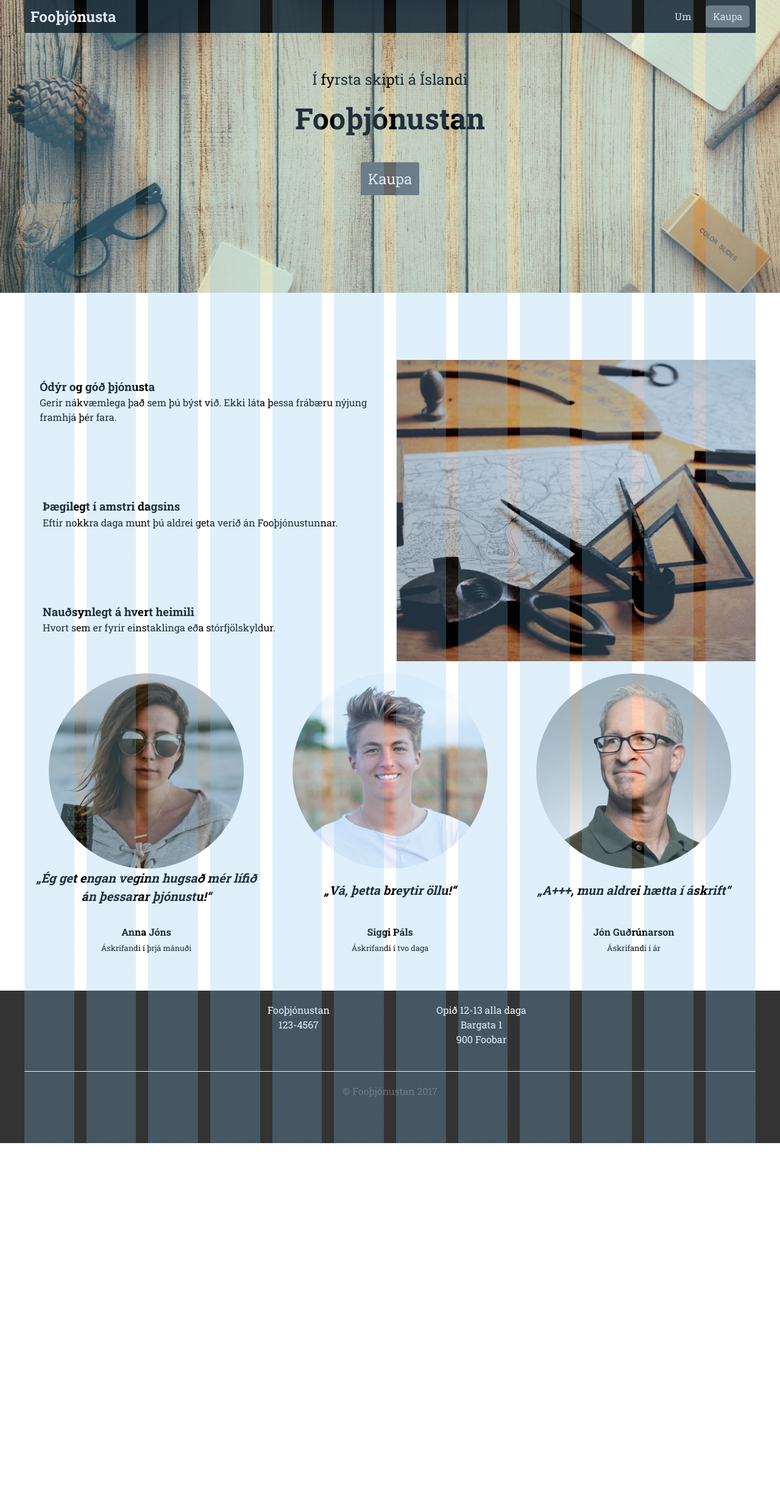
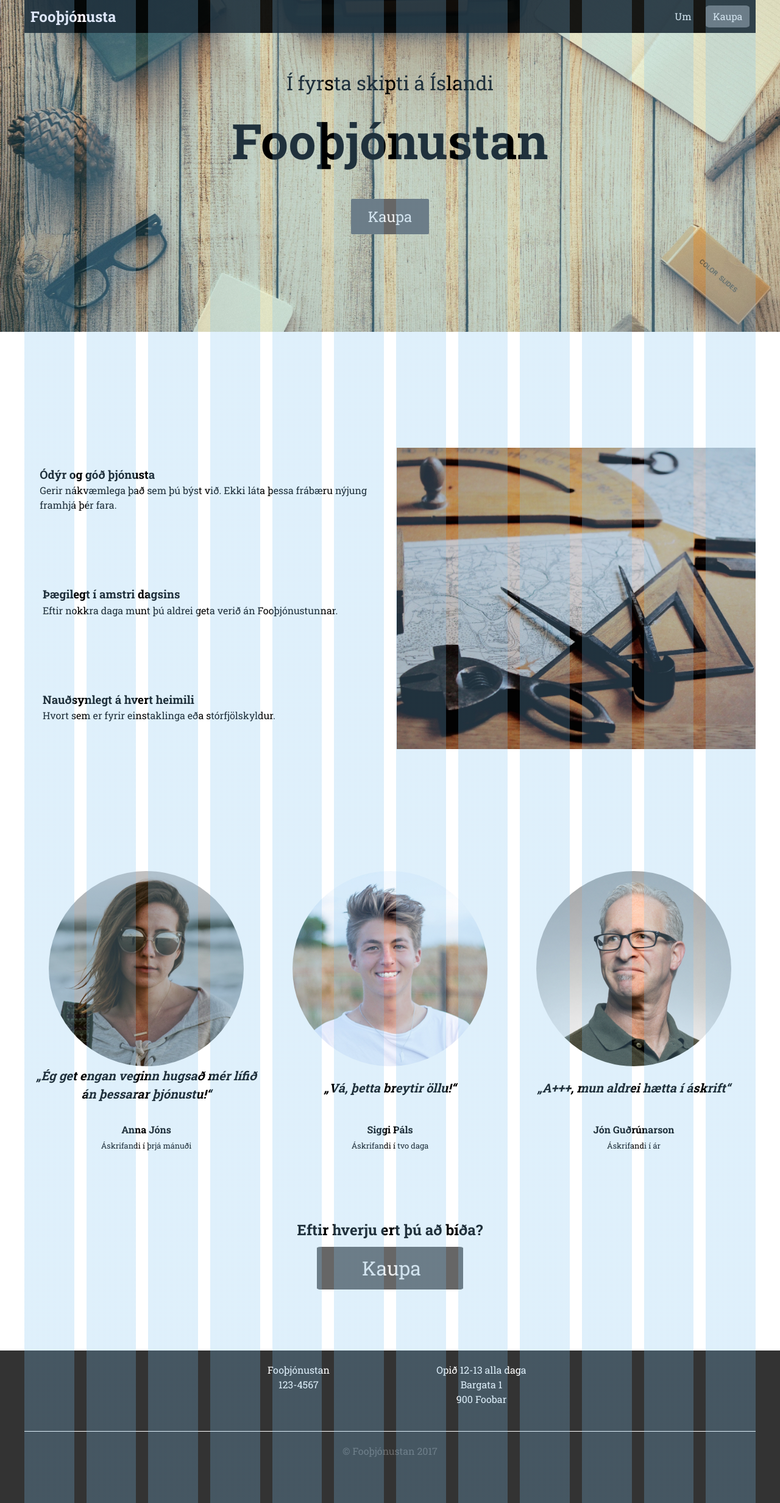
Before and after one commit to MadSuperSheep/Verkefni-7, a website: page main/index.html in a window 1280 px wide. Shown: the whole page at 61% size. Before the commit the page ends 1874 px from the top, so only its background shows below. Drawn offline with Linux system fonts and the light colour scheme.

Commit message:
indexglens
já

```diff
--- a/main/index.html
+++ b/main/index.html
@@ -26,7 +26,7 @@
   <header class="header header__1">
     <h1 class="heading heading__one">Í fyrsta skipti á Íslandi</h1>
     <h2 class="heading heading__two">Fooþjónustan</h2>
-    <button class="button button--normal">Kaupa</button>
+    <a class="button button--normal" href="buy.html">Kaupa</a>
   </header>
 
   <main>
@@ -83,6 +83,11 @@
         </div>
       </div>
     </div>
+
+    <div class="forsida forsida__bida">
+      <h3 class="heading heading__ibottom">Eftir hverju ert þú að bíða?</h3>
+      <a class="button button--big" href="buy.html">Kaupa</a>
+    </div>
   </main>
   <footer class="footer">
     <div class="row footer__content">
--- a/scss/button.scss
+++ b/scss/button.scss
@@ -2,68 +2,83 @@
 
 .button { //eiginlega allt tekið frá verkefni 6
 
-  display: inline-block;
-
-  margin: 0;
-  padding: 10px 5px;
+  background-color: #666;
   border: 1px solid #666;
   border-radius: 2px;
-  width: 100%;
-  max-width: 256px;
-
-  overflow: hidden;
-  text-overflow: ellipsis;
-  white-space: nowrap;
-
   color: #eee;
-  background-color: #666;
-
+  cursor: pointer;
+  display: inline-block;
   font-family: "Roboto Slab"; //aukafont?
   font-size: 1rem;
-
+  margin: 0;
+  max-width: 256px;
+  overflow: hidden;
+  padding: 10px 5px;
+  text-align: center;
   text-decoration: none;
-  text-align: center;
-
-  cursor: pointer;
-
+  text-overflow: ellipsis;
   transition: background-color 500ms ease;
+  white-space: nowrap;
+  width: 100%;
 
   &:hover {
+    background-color: #333;
     color: #eee;
-    background-color: #333;
+  }
+
+  @keyframes visible {
+    0% {
+      opacity: 0;
+    }
+
+    100% {
+      opacity: 1;
+    }
   }
 
   &--normal {
+    animation: 2s ease 3s 1 forwards visible;
+    font-size: 1.5rem;
     margin: auto;
+    margin-bottom: 10rem;
     margin-top: 2rem;
-    margin-bottom: 10rem;
-    width: 6rem;
-    font-size: 1.5rem;
+    opacity: 0;
+    width: 8rem;
   }
 
   &--nav {
+    border-radius: 10%;
+    font-size: 1rem;
+    height: 10%;
+    margin: 0;
     max-height: 80%;
-    margin: 0;
+    padding: 5px;
     width: 5rem;
-    font-size: 1rem;
-    border-radius: 10%;
-    height: 10%;
-    padding: 5px;
 
     &__2 {
       background-color: transparent;
+      border: 0;
       max-width: 75px;
-      border: none;
 
 
-    &:hover {
-      background-color: transparent;
+      &:hover {
+        background-color: transparent;
+      }
     }
-  }
 }
 
   &--buy {
+    border-radius: 5px;
     margin: auto;
-    border-radius: 5px;
+  }
+
+  &--big {
+    border-radius: 3%;
+    font-size: 2rem;
+    margin: auto;
+    margin-bottom: $gutter * 5;
+    max-width: $max-width-three - 160px;
+    padding-left: 10px;
+    width: 100%;
   }
 }
--- a/scss/forsida.scss
+++ b/scss/forsida.scss
@@ -5,7 +5,7 @@
   flex-direction: row;
 
   &__slagordflex {
-    margin: $gutter 0;
+    margin: $gutter * 5 0 $gutter * 10;
     @media (max-width: 600px) { //lóðrétt þegar viewport er minna en 600px
       flex-direction: column;
     }
@@ -35,42 +35,46 @@
 
   &__profilemyndir { //container fyrir allt profiledót
     box-sizing: border-box;
-    width: 100%;
     flex-wrap: wrap;
     justify-content: space-between;
+    width: 100%;
   }
 
   &__profileflex { //container fyrir hvert og eitt profiledót. Flex element í profilemyndir.
+    align-items: center;
+    border-collapse: collapse;
     box-sizing: border-box;
-    //border: 2px solid black;
-    border-collapse: collapse;
-    align-items: center;
     flex: 1;
     flex-direction: column;
     height: 100%;
+    padding-bottom: $gutter * 3;
     width: 100%;
-    padding-bottom: $gutter * 3;
   }
 
   &__profiletexti {
     box-sizing: border-box;
     flex: 1;
     flex-direction: column;
+    max-height: 180px;
     max-width: 95%;
     min-height: 180px;
-    max-height: 180px;
+    position: relative;
     text-align: center;
-    position: relative;
 
     @media (max-width: 600px) {
+      max-height: 140px;
       min-height: 140px;
-      max-height: 140px;
     }
 
     @media (min-width: 680px) { //svo sé ekki of mikið bil og clumpist ekki
+      max-height: 140px;
       min-height: 140px;
-      max-height: 140px;
     }
+  }
+
+  &__bida {
+    flex-direction: column;
+    margin: auto;
   }
 }
 
@@ -90,18 +94,18 @@
   }
 
   &__nafn {
+    bottom: $gutter * 1.2; //20px fyrir ofan botninn
     font-weight: bold;
     position: absolute;
-    bottom: $gutter * 1.2; //20px fyrir ofan botninn
     text-align: center;
     width: 100%;
 
   }
 
   &__askrift {
+    bottom: 0;
     font-size: .8rem;
     position: absolute;
-    bottom: 0;
     text-align: center;
     width: 100%;
   }
--- a/scss/heading.scss
+++ b/scss/heading.scss
@@ -1,39 +1,56 @@
 @import "../scss/config";
 
 .heading {
+  margin-bottom: .3rem;
+  margin-top: .3rem;
+  max-height: 100%;
   max-width: 100%;
-  max-height: 100%;
-  margin-top: 0.3rem;
-  margin-bottom: 0.3rem;
   text-align: center;
 
+  @keyframes visible {
+    0% {
+      opacity: 0;
+    }
+
+    100% {
+      opacity: 1;
+    }
+  }
+
   &__one {
+    animation: 2s ease 1s 1 forwards visible; //duration, function, delay, count, direction, fill, play, name
+    font-size: 2rem;
+    font-weight: lighter;
     margin-top: 14vh;
-    font-size: 1.5rem;
-    font-weight: lighter;
+    opacity: 0;
   }
 
   &__two {
+    animation: 2s ease 2s 1 forwards visible; //forwards lætur þetta haldast í endastöðunni
+    font-size: 5rem;
+    opacity: 0;
+  }
+
+  &__twoo {
+    color: #ffffff;
     font-size: 3rem;
   }
 
-  &__twoo {
-    font-size: 3rem;
-    color: #ffffff;
+  &__threee {
+    font-size: 1.5rem;
+    font-weight: lighter;
+    padding-bottom: $gutter;
+    text-align: left;
   }
 
-  &__threee {
-    font-weight: lighter;
+  &__ibottom {
+    margin-bottom: $gutter * .5;
+    margin-top: $gutter * 2.5;
     font-size: 1.5rem;
-    text-align: left;
-    padding-bottom: $gutter;
   }
 
-}
-
-// Version 2.0 til að staðla stærðir
-// Til að rugla ekki í index.html
-.heading {
+  // Version 2.0 til að staðla stærðir
+  // Til að rugla ekki í index.html
 
   &__1 {
     font-size: 4rem;
--- a/scss/title.scss
+++ b/scss/title.scss
@@ -1,34 +1,34 @@
 @import "../scss/config";
 
 .title {
+  margin: 0 auto;
   max-width: $max-width;
-  margin: 0 auto;
 
   &--one {
+    color: #ffffff;
+    display: flex;
+    margin-bottom: ($gutter * 10); // row: margin-bottom hefur ekki áhrif
     margin-top: ($gutter * 9); // -1 gutter út af row: margin-top
-    margin-bottom: ($gutter * 10); // row: margin-bottom hefur ekki áhrif
-    display: flex;
-    color: #ffffff;
 
     @media (max-width: $max-width-two) {
       justify-content: center;
     }
 
     @media (max-width: $max-width-three) {
+      padding-left: $gutter;
       word-break: break-word;
-      padding-left: $gutter;
     }
   }
 
   &--two {
+    display: flex;
     margin-top: ($gutter * 3); // + row frá header = gutter * 4
-    display: flex;
   }
 
   &--onee {
+    color: #ffffff;
+    display: flex;
+    margin-bottom: ($gutter * 10); // row: margin-bottom hefur ekki áhrif
     margin-top: ($gutter * 9); // -1 gutter út af row: margin-top
-    margin-bottom: ($gutter * 10); // row: margin-bottom hefur ekki áhrif
-    display: flex;
-    color: #ffffff;
   }
 }
```
Also changed, not shown: main/lol.txt (deleted), main/styles.css.
